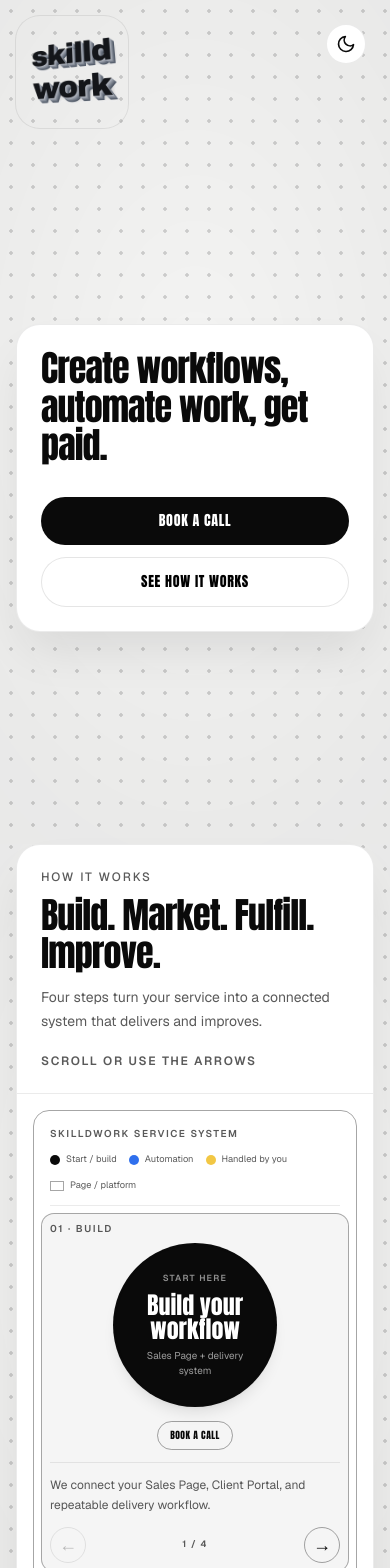
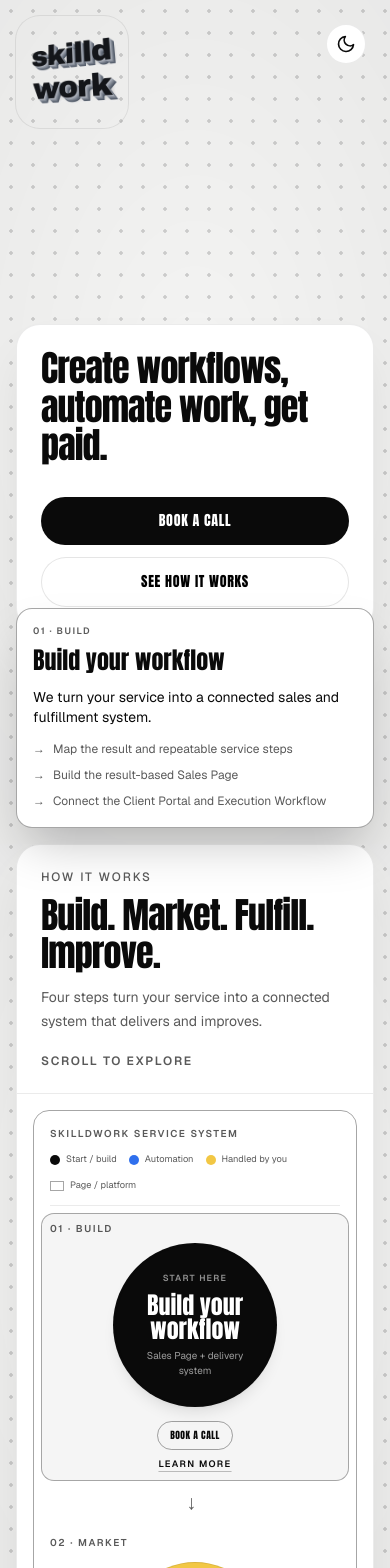
Before and after one commit to dwaynehenneberg-cell/skilldwork, a Next.js app: page / in a window 390 px wide. Shown: the top 1568 px of the page. Built offline with nearby package versions, Linux system fonts and the light colour scheme; no server answers.

Commit message:
Revert "Simplify service workflow guidance"
This reverts commit c41a4c6d7e5763d129c826289d58d5e8afd1928f.

```diff
--- a/app/workflow-map.tsx
+++ b/app/workflow-map.tsx
@@ -2,45 +2,78 @@
 
 import { useEffect, useState, type ReactNode } from "react";
 
-const STEP_ORDER = ["build", "market", "fulfill", "improve"] as const;
-type StepId = (typeof STEP_ORDER)[number];
+type StepId = "build" | "market" | "fulfill" | "improve";
 
-const STEP_SUMMARY: Record<StepId, string> = {
-  build: "We connect your Sales Page, Client Portal, and repeatable delivery workflow.",
-  market: "You create demand and send clients to one result-based Sales Page.",
-  fulfill: "Each order moves from onboarding to execution, review, and delivery.",
-  improve: "Completed runs improve the workflow used for the next client.",
+type StepInfo = {
+  eyebrow: string;
+  title: string;
+  summary: string;
+  bullets: string[];
+};
+
+const STEP_INFO: Record<StepId, StepInfo> = {
+  build: {
+    eyebrow: "01 · Build",
+    title: "Build your workflow",
+    summary: "We turn your service into a connected sales and fulfillment system.",
+    bullets: [
+      "Map the result and repeatable service steps",
+      "Build the result-based Sales Page",
+      "Connect the Client Portal and Execution Workflow",
+    ],
+  },
+  market: {
+    eyebrow: "02 · Market · handled by you",
+    title: "Create demand and share one link",
+    summary: "You focus on marketing while the system handles what happens after purchase.",
+    bullets: [
+      "Content, outreach, and relationships stay with you",
+      "Clients choose a result-based Offer",
+      "A purchase starts fulfillment automatically",
+    ],
+  },
+  fulfill: {
+    eyebrow: "03 · Fulfill · automated",
+    title: "Deliver the result in one connected flow",
+    summary: "Onboarding, execution, results, and revisions remain connected to the same Service Run.",
+    bullets: [
+      "Client Portal Onboarding collects the required inputs",
+      "The Execution Workflow performs the repeatable work",
+      "Revise returns to Execution; Accept completes the result",
+    ],
+  },
+  improve: {
+    eyebrow: "04 · Improve · built into Skilldwork",
+    title: "The Revision Agent improves future runs",
+    summary: "The agent is part of the Skilldwork Platform—there is nothing separate to set up or operate.",
+    bullets: [
+      "Captures revision patterns across Service Runs",
+      "Suggests a safer workflow version inside the platform",
+      "You review and apply useful changes before they go live",
+    ],
+  },
+};
+
+const STEP_POSITION: Record<StepId, string> = {
+  build: "md:left-[13%]",
+  market: "md:left-[36%]",
+  fulfill: "md:right-[8%]",
+  improve: "md:right-[24%]",
 };
 
 const activeClass =
-  "transition duration-300 data-[active=true]:-translate-y-1 data-[active=true]:ring-2 data-[active=true]:ring-[var(--text)] data-[active=true]:shadow-lg motion-reduce:transition-none";
+  "transition duration-500 data-[active=true]:-translate-y-1 data-[active=true]:ring-2 data-[active=true]:ring-[var(--text)] data-[active=true]:shadow-lg motion-reduce:transition-none";
 const stageClass =
-  "relative -m-2 rounded-xl p-2 transition duration-300 data-[focused=true]:bg-[var(--field-bg)] data-[focused=true]:ring-1 data-[focused=true]:ring-[var(--field-border-focus)] md:data-[focused=true]:z-10 md:data-[focused=true]:scale-[1.025] motion-reduce:transition-none";
+  "relative -m-2 rounded-xl p-2 transition duration-500 data-[focused=true]:bg-[var(--field-bg)] data-[focused=true]:ring-1 data-[focused=true]:ring-[var(--field-border-focus)] md:data-[focused=true]:z-10 md:data-[focused=true]:scale-[1.025] motion-reduce:transition-none";
 
-function FlowArrow({ label }: { label?: string }) {
+function FlowArrow() {
   return (
     <div
       aria-hidden="true"
-      className="flex min-h-10 shrink-0 flex-col items-center justify-center gap-0.5 text-center text-[var(--muted-text)]"
+      className="flex min-h-8 shrink-0 flex-col items-center justify-center text-[var(--muted-text)]"
     >
-      {label ? (
-        <span className="max-w-20 text-[0.46rem] font-semibold uppercase tracking-[0.1em]">
-          {label}
-        </span>
-      ) : null}
       <span className="rotate-90 text-xl xl:rotate-0">→</span>
     </div>
-  );
-}
-
-function InnerArrow() {
-  return (
-    <span
-      className="rotate-90 text-center text-sm text-[var(--muted-text)] sm:rotate-0"
-      aria-hidden="true"
-    >
-      →
-    </span>
   );
 }
 
@@ -103,60 +136,54 @@ function StepLabel({ children }: { children: ReactNode }) {
   );
 }
 
-function ReturnRail({ children, className = "" }: { children: ReactNode; className?: string }) {
-  return (
-    <div
-      className={`relative mt-2 flex h-11 items-end justify-center rounded-b-xl border-x border-b border-[var(--workflow-blue)] px-8 pb-1.5 text-center text-[0.5rem] font-semibold uppercase tracking-[0.08em] text-[var(--muted-text)] ${className}`}
-    >
-      <span
-        aria-hidden="true"
-        className="absolute -left-1 -top-2 text-lg leading-none text-[var(--workflow-blue)]"
-      >
-        ↑
-      </span>
-      {children}
-    </div>
-  );
-}
-
-type StepFooterProps = {
-  onNavigate: (step: StepId, direction: -1 | 1) => void;
+type StepPopoverProps = {
+  announce: boolean;
+  interactive: boolean;
+  onClose: () => void;
   step: StepId;
 };
 
-function StepFooter({ onNavigate, step }: StepFooterProps) {
-  const index = STEP_ORDER.indexOf(step);
+function StepPopover({ announce, interactive, onClose, step }: StepPopoverProps) {
+  const info = STEP_INFO[step];
 
   return (
-    <div className="mt-3 border-t border-[var(--card-border)] pt-3">
-      <p className="text-xs leading-5 text-[var(--muted-text)]">{STEP_SUMMARY[step]}</p>
-      <nav
-        aria-label={`${step} step navigation`}
-        className="mt-3 flex items-center justify-between md:hidden"
+    <aside
+      id="workflow-step-popover"
+      aria-live={announce ? "polite" : undefined}
+      className={`fixed inset-x-4 bottom-4 z-50 mx-auto max-w-sm rounded-2xl border border-[var(--field-border-focus)] bg-[var(--card-bg)] p-4 shadow-2xl shadow-black/25 md:absolute md:inset-x-auto md:bottom-auto md:top-48 md:w-80 md:max-w-none ${interactive ? "" : "pointer-events-none"} ${STEP_POSITION[step]}`}
     >
+      <div className="flex items-start justify-between gap-3">
+        <div>
+          <p className="text-[0.58rem] font-semibold uppercase tracking-[0.15em] text-[var(--muted-text)]">
+            {info.eyebrow}
+          </p>
+          <h3 className="mt-1.5 font-display text-2xl leading-tight text-[var(--text)]">
+            {info.title}
+          </h3>
+        </div>
+        {interactive ? (
           <button
             type="button"
-          onClick={() => onNavigate(step, -1)}
-          disabled={index === 0}
-          aria-label="Previous step"
-          className="flex h-9 w-9 items-center justify-center rounded-full border border-[var(--field-border-focus)] text-lg text-[var(--text)] transition disabled:cursor-not-allowed disabled:opacity-25"
+            onClick={onClose}
+            aria-label="Close step details"
+            className="flex h-8 w-8 shrink-0 items-center justify-center rounded-full border border-[var(--card-border)] text-lg text-[var(--text)] transition hover:bg-[var(--field-bg)]"
           >
-          ←
+            ×
           </button>
-        <span className="text-[0.58rem] font-semibold uppercase tracking-[0.14em] text-[var(--muted-text)]">
-          {index + 1} / {STEP_ORDER.length}
-        </span>
-        <button
-          type="button"
-          onClick={() => onNavigate(step, 1)}
-          disabled={index === STEP_ORDER.length - 1}
-          aria-label="Next step"
-          className="flex h-9 w-9 items-center justify-center rounded-full border border-[var(--field-border-focus)] text-lg text-[var(--text)] transition disabled:cursor-not-allowed disabled:opacity-25"
-        >
-          →
-        </button>
-      </nav>
+        ) : null}
       </div>
+
+      <p className="mt-3 text-sm leading-5 text-[var(--text)]">{info.summary}</p>
+      <ul className="mt-3 space-y-1.5 text-xs leading-5 text-[var(--muted-text)]">
+        {info.bullets.map((bullet) => (
+          <li key={bullet} className="flex gap-2">
+            <span aria-hidden="true">→</span>
+            <span>{bullet}</span>
+          </li>
+        ))}
+      </ul>
+
+    </aside>
   );
 }
 
@@ -164,7 +191,9 @@ export default function WorkflowMap() {
   const [isMobile, setIsMobile] = useState(false);
   const [mobileActiveStep, setMobileActiveStep] = useState<StepId | null>(null);
   const [hoveredStep, setHoveredStep] = useState<StepId | null>(null);
-  const focusedStep = isMobile ? mobileActiveStep : hoveredStep;
+  const [selectedStep, setSelectedStep] = useState<StepId | null>(null);
+  const focusedStep = selectedStep ?? (isMobile ? mobileActiveStep : hoveredStep);
+  const visibleStep = focusedStep;
 
   useEffect(() => {
     const media = window.matchMedia("(max-width: 767px)");
@@ -185,22 +214,22 @@ export default function WorkflowMap() {
         const sectionRect = document.getElementById("how-it-works")?.getBoundingClientRect();
         if (
           !sectionRect ||
-          sectionRect.top > viewportHeight * 0.85 ||
-          sectionRect.bottom < viewportHeight * 0.2
+          sectionRect.top > viewportHeight * 0.8 ||
+          sectionRect.bottom < viewportHeight * 0.95
         ) {
           setMobileActiveStep(null);
           return;
         }
-
-        const steps = STEP_ORDER.map((step) => {
+        const steps = (Object.keys(STEP_INFO) as StepId[])
+          .map((step) => {
             const element = document.getElementById(`workflow-step-${step}`);
             if (!element) return null;
             const rect = element.getBoundingClientRect();
-          const isVisible = rect.bottom > viewportHeight * 0.15 && rect.top < viewportHeight * 0.8;
-          if (!isVisible) return null;
+            const isInFocusBand = rect.bottom > viewportHeight * 0.18 && rect.top < viewportHeight * 0.72;
+            if (!isInFocusBand) return null;
             return {
               step,
-            distance: Math.abs((rect.top + rect.bottom) / 2 - viewportHeight * 0.45),
+              distance: Math.abs((rect.top + rect.bottom) / 2 - viewportHeight * 0.42),
             };
           })
           .filter((item): item is { step: StepId; distance: number } => item !== null)
@@ -220,18 +249,13 @@ export default function WorkflowMap() {
     };
   }, [isMobile]);
 
-  function hoverStep(step: StepId | null) {
-    if (!isMobile) setHoveredStep(step);
+  function toggleStep(step: StepId) {
+    setSelectedStep((current) => (current === step ? null : step));
+    setHoveredStep(null);
   }
 
-  function navigateStep(step: StepId, direction: -1 | 1) {
-    const target = STEP_ORDER[STEP_ORDER.indexOf(step) + direction];
-    if (!target) return;
-    setMobileActiveStep(target);
-    document.getElementById(`workflow-step-${target}`)?.scrollIntoView({
-      behavior: window.matchMedia("(prefers-reduced-motion: reduce)").matches ? "auto" : "smooth",
-      block: "center",
-    });
+  function hoverStep(step: StepId | null) {
+    if (!isMobile && selectedStep === null) setHoveredStep(step);
   }
 
   return (
@@ -258,8 +282,8 @@ export default function WorkflowMap() {
           </div>
 
           <p className="text-xs font-semibold uppercase tracking-[0.14em] text-[var(--muted-text)]">
-            <span className="md:hidden">Scroll or use the arrows</span>
-            <span className="hidden md:inline">Hover to focus</span>
+            <span className="md:hidden">Scroll to explore</span>
+            <span className="hidden md:inline">Hover to explore</span>
           </p>
         </header>
 
@@ -292,8 +316,6 @@ export default function WorkflowMap() {
                 className={`${stageClass} flex scroll-mt-24 flex-col items-start`}
                 onMouseEnter={() => hoverStep("build")}
                 onMouseLeave={() => hoverStep(null)}
-                onFocusCapture={() => hoverStep("build")}
-                onBlurCapture={() => hoverStep(null)}
               >
                 <StepLabel>01 · Build</StepLabel>
                 <div className="flex w-full flex-col items-center">
@@ -315,8 +337,16 @@ export default function WorkflowMap() {
                   >
                     Book a call
                   </a>
+                  <button
+                    type="button"
+                    onClick={() => toggleStep("build")}
+                    aria-controls="workflow-step-popover"
+                    aria-expanded={selectedStep === "build"}
+                    className="mt-2 text-[0.58rem] font-semibold uppercase tracking-[0.14em] underline decoration-current/25 underline-offset-4"
+                  >
+                    Learn more
+                  </button>
                 </div>
-                <StepFooter onNavigate={navigateStep} step="build" />
               </div>
 
               <FlowArrow />
@@ -340,7 +370,11 @@ export default function WorkflowMap() {
                     <p className="mt-1 text-[0.6rem] opacity-65">Handled by you</p>
                   </CompactNode>
                   <span className="my-1 text-sm text-[var(--muted-text)]" aria-hidden="true">↓</span>
-                  <CompactNode active={false} kind="interface" className="w-full max-w-48 p-3">
+                  <CompactNode
+                    active={false}
+                    kind="interface"
+                    className="w-full max-w-48 p-3"
+                  >
                     <WindowHeader>Sales Page</WindowHeader>
                     <div className="grid grid-cols-[1fr_auto] gap-2">
                       <div className="space-y-1.5">
@@ -354,11 +388,20 @@ export default function WorkflowMap() {
                       </div>
                     </div>
                   </CompactNode>
+                  <p className="mt-2 text-[0.52rem] text-[var(--muted-text)]">Next client starts here ↻</p>
+                  <button
+                    type="button"
+                    onClick={() => toggleStep("market")}
+                    aria-controls="workflow-step-popover"
+                    aria-expanded={selectedStep === "market"}
+                    className="mt-2 text-[0.58rem] font-semibold uppercase tracking-[0.14em] underline decoration-current/25 underline-offset-4"
+                  >
+                    Learn more
+                  </button>
                 </div>
-                <StepFooter onNavigate={navigateStep} step="market" />
               </div>
 
-              <FlowArrow label="Client starts service" />
+              <FlowArrow />
 
               <div
                 id="workflow-step-fulfill"
@@ -372,51 +415,70 @@ export default function WorkflowMap() {
                   <p className="mb-3 text-[0.53rem] font-semibold uppercase tracking-[0.14em] text-[var(--muted-text)]">
                     Automated service execution
                   </p>
-                  <div className="grid grid-cols-1 items-center gap-2 sm:grid-cols-[1fr_auto_0.9fr_auto_1fr]">
-                    <CompactNode active={false} kind="interface" className="min-w-0 p-2.5">
-                      <WindowHeader>Client Portal</WindowHeader>
+                  <div className="grid grid-cols-[1fr_auto_0.9fr_auto_1fr] items-center gap-1.5">
+                    <CompactNode
+                      active={false}
+                      kind="interface"
+                      className="min-w-0 p-2.5"
+                    >
+                      <WindowHeader>Client Portal Onboarding</WindowHeader>
                       <div className="space-y-1.5">
                         <div className="h-5 border border-[var(--card-border)] bg-[var(--card-bg)]" />
                         <div className="h-5 border border-[var(--card-border)] bg-[var(--card-bg)]" />
                       </div>
-                      <div className="mt-2 bg-[var(--btn-bg)] py-1.5 text-center text-[0.48rem] font-semibold uppercase tracking-wider text-[var(--btn-text)]">
-                        Start service
-                      </div>
+                      <p className="mt-2 text-[0.5rem] text-[var(--muted-text)]">Inputs + start</p>
                     </CompactNode>
 
-                    <InnerArrow />
+                    <span className="text-sm text-[var(--muted-text)]" aria-hidden="true">→</span>
 
                     <CompactNode
                       active={focusedStep === "fulfill"}
                       kind="action"
                       tone="workflow"
-                      className="mx-auto min-w-0 max-w-36 p-2.5 sm:max-w-none"
+                      className="min-w-0 p-2.5"
                     >
                       <p className="text-[0.46rem] uppercase tracking-[0.11em] opacity-70">Execution</p>
                       <p className="mt-1 font-display text-lg leading-none">Workflow</p>
                       <p className="mt-1 text-[0.46rem] opacity-70">check → deliver</p>
                     </CompactNode>
 
-                    <InnerArrow />
+                    <span className="text-sm text-[var(--muted-text)]" aria-hidden="true">→</span>
 
-                    <CompactNode active={false} kind="interface" className="min-w-0 p-2.5">
+                    <CompactNode
+                      active={false}
+                      kind="interface"
+                      className="min-w-0 p-2.5"
+                    >
                       <WindowHeader>Result</WindowHeader>
                       <div className="h-8 border border-dashed border-[var(--field-border-focus)] bg-[var(--field-bg)]" />
                       <div className="mt-2 grid grid-cols-2 gap-1 text-center text-[0.43rem] uppercase">
-                        <span className="border border-[var(--field-border-focus)] py-1">↶ Revise</span>
-                        <span className="bg-[var(--btn-bg)] py-1 text-[var(--btn-text)]">Accept →</span>
+                        <span className="border border-[var(--field-border-focus)] py-1">Revise</span>
+                        <span className="bg-[var(--btn-bg)] py-1 text-[var(--btn-text)]">Accept</span>
                       </div>
                     </CompactNode>
+                  </div>
 
-                    <ReturnRail className="sm:col-start-3 sm:col-end-6">
-                      Revision reruns the workflow
-                    </ReturnRail>
+                  <div className="mt-3 border-t border-dashed border-[var(--field-border-focus)] pt-2.5">
+                    <p className="text-center text-[0.55rem] font-semibold text-[var(--muted-text)]">
+                      ← Revise returns to the Execution Workflow
+                    </p>
+                    <p className="mt-1 text-center text-[0.52rem] text-[var(--muted-text)]">
+                      Accept → Result delivered → ready for the next client ↻
+                    </p>
                   </div>
                 </div>
-                <StepFooter onNavigate={navigateStep} step="fulfill" />
+                <button
+                  type="button"
+                  onClick={() => toggleStep("fulfill")}
+                  aria-controls="workflow-step-popover"
+                  aria-expanded={selectedStep === "fulfill"}
+                  className="mt-2 text-[0.58rem] font-semibold uppercase tracking-[0.14em] underline decoration-current/25 underline-offset-4"
+                >
+                  Learn more
+                </button>
               </div>
 
-              <FlowArrow label="Completed run" />
+              <FlowArrow />
 
               <div
                 id="workflow-step-improve"
@@ -426,39 +488,53 @@ export default function WorkflowMap() {
                 onMouseLeave={() => hoverStep(null)}
               >
                 <StepLabel>04 · Improve</StepLabel>
-                <div className="flex flex-col items-center">
                 <CompactNode
                   active={focusedStep === "improve"}
-                    kind="action"
-                    tone="workflow"
-                    className="w-full max-w-36"
+                  kind="interface"
+                  className="p-3"
                 >
-                    <p className="text-[0.48rem] uppercase tracking-[0.12em] opacity-70">Completed runs</p>
-                    <h3 className="mt-2 font-display text-xl leading-none">Improvement Agent</h3>
-                    <p className="mt-2 text-[0.5rem] opacity-75">Finds reusable improvements</p>
-                  </CompactNode>
-                  <span className="my-1 text-sm text-[var(--muted-text)]" aria-hidden="true">↓</span>
-                  <div className="bg-[var(--workflow-accent)] px-3 py-2 text-center text-[0.5rem] font-semibold uppercase tracking-wider text-black">
-                    Review &amp; apply
+                  <WindowHeader>Skilldwork Platform</WindowHeader>
+                  <div className="relative mt-6 rounded-md border border-[var(--card-border)] bg-[var(--field-bg)] p-3 pt-12">
+                    <span className="absolute left-3 top-3 rounded-full border border-[var(--card-border)] bg-[var(--card-bg)] px-2 py-1 text-[0.44rem] font-semibold uppercase tracking-wide text-[var(--muted-text)]">
+                      Built in
+                    </span>
+                    <div
+                      data-active={focusedStep === "improve"}
+                      className={`${activeClass} absolute -right-2 -top-6 flex h-20 w-20 flex-col items-center justify-center rounded-full bg-[var(--workflow-blue)] p-2 text-center text-white shadow-lg`}
+                    >
+                      <p className="font-display text-base leading-none">Revision Agent</p>
+                      <p className="mt-1 text-[0.42rem] uppercase tracking-wide opacity-75">Platform agent</p>
                     </div>
-                  <ReturnRail className="w-full xl:hidden">
-                    Improved workflow feeds the next run
-                  </ReturnRail>
-                </div>
-                <StepFooter onNavigate={navigateStep} step="improve" />
+                    <p className="text-[0.5rem] uppercase tracking-[0.12em] text-[var(--muted-text)]">
+                      Suggested improvement
+                    </p>
+                    <p className="mt-1 text-[0.62rem] font-semibold">Workflow v2 ready to review</p>
+                    <div
+                      className="mt-3 inline-flex bg-[var(--workflow-accent)] px-2.5 py-1.5 text-[0.48rem] font-semibold uppercase tracking-wider text-black"
+                    >
+                      Review & apply
                     </div>
                   </div>
-
-            <div className="mt-1 hidden xl:grid xl:grid-cols-[0.75fr_1.25rem_0.95fr_1.25rem_2.35fr_1.25rem_1.35fr]">
-              <ReturnRail className="col-start-5 col-end-8">
-                Approved improvement returns to the Execution Workflow
-              </ReturnRail>
+                  <p className="mt-3 text-center text-[0.52rem] text-[var(--muted-text)]">
+                    ↶ Approved update returns to Execution
+                  </p>
+                </CompactNode>
+                <button
+                  type="button"
+                  onClick={() => toggleStep("improve")}
+                  aria-controls="workflow-step-popover"
+                  aria-expanded={selectedStep === "improve"}
+                  className="mt-2 text-[0.58rem] font-semibold uppercase tracking-[0.14em] underline decoration-current/25 underline-offset-4"
+                >
+                  Learn more
+                </button>
+              </div>
             </div>
           </div>
 
           <div className="flex flex-col gap-3 rounded-xl bg-[var(--field-bg)] px-4 py-3 sm:flex-row sm:items-center sm:justify-between">
             <p className="text-xs leading-5 text-[var(--text)] sm:text-sm">
-              You create demand. Skilldwork delivers each service and improves the next run.
+              You create demand. Skilldwork coordinates delivery and makes approved improvements reusable.
             </p>
             <a
               href="#book"
@@ -468,6 +544,15 @@ export default function WorkflowMap() {
             </a>
           </div>
         </div>
+
+        {visibleStep ? (
+          <StepPopover
+            announce={isMobile && selectedStep === null}
+            interactive={selectedStep !== null}
+            onClose={() => setSelectedStep(null)}
+            step={visibleStep}
+          />
+        ) : null}
       </div>
     </section>
   );
```
Also changed, not shown: 2 other files (tests, documents, lock files or other folders). Lines whose indentation alone changed are shown as unchanged.
